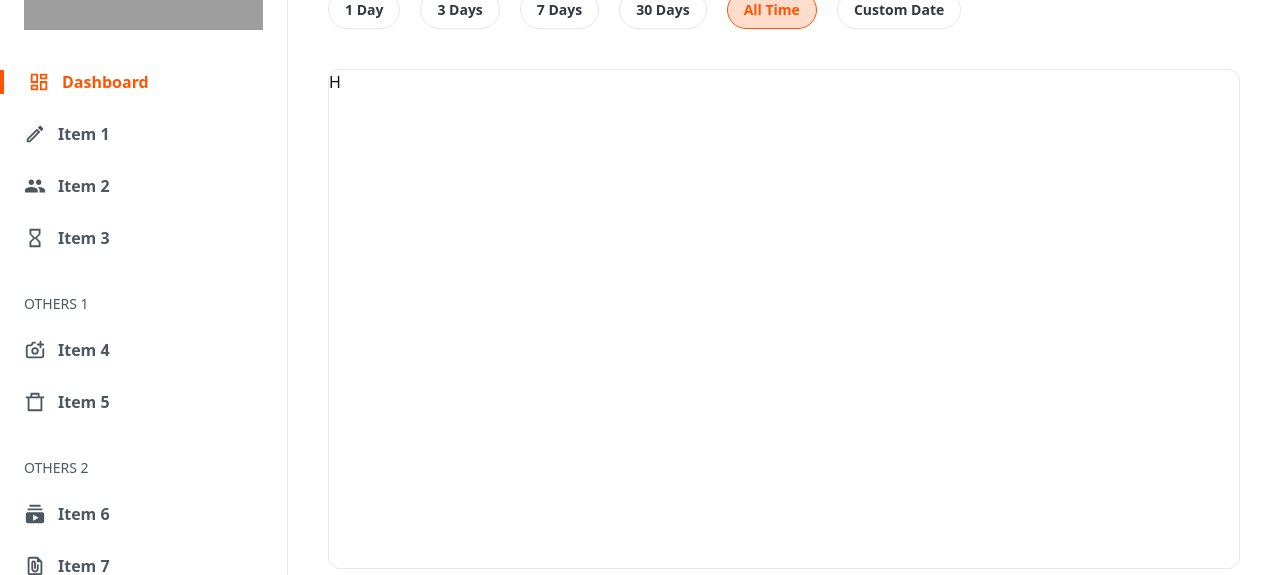
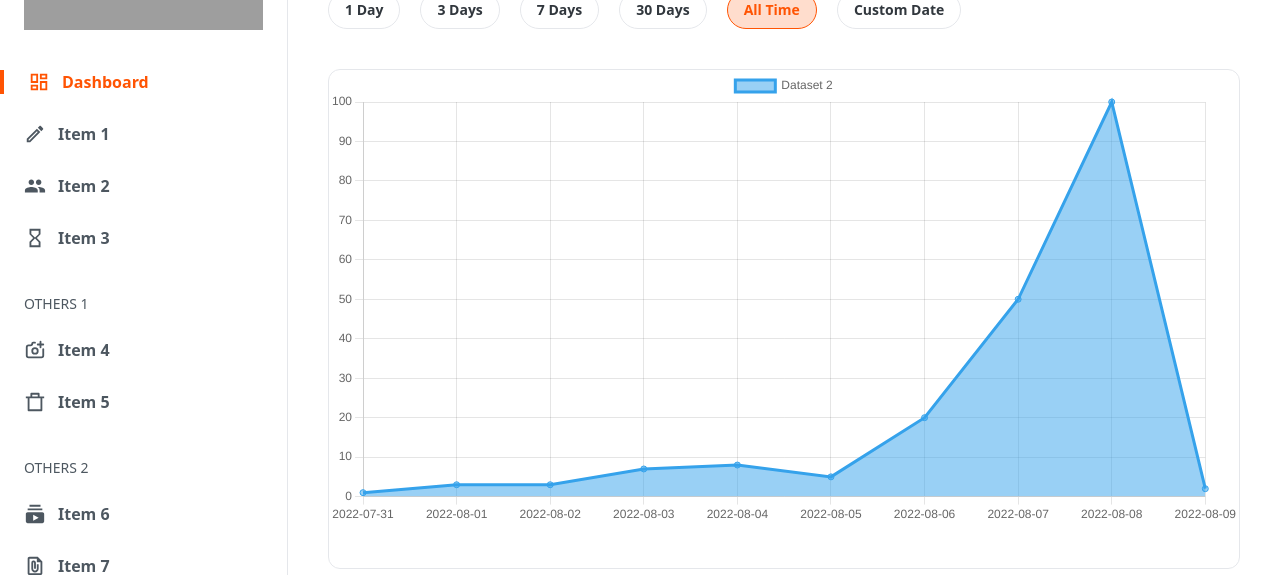
Before and after one commit to Stephen-Ibe/dashboard, a React (Vite) app: page / in a window 1280 px wide. Shown: the part 173-748 px from the top of the page. Built offline with nearby package versions, Linux system fonts and the light colour scheme; grey boxes are pictures that could not be loaded.

Commit message:
Line Charts Setup

```diff
--- a/package.json
+++ b/package.json
@@ -10,12 +10,16 @@
     "preview": "vite preview"
   },
   "dependencies": {
+    "chart.js": "^4.2.1",
+    "faker": "^6.6.6",
     "react": "^18.2.0",
+    "react-chartjs-2": "^5.2.0",
     "react-dom": "^18.2.0",
     "react-icons": "^4.8.0",
     "react-router-dom": "^6.10.0"
   },
   "devDependencies": {
+    "@faker-js/faker": "^7.6.0",
     "@types/react": "^18.0.28",
     "@types/react-dom": "^18.0.11",
     "@typescript-eslint/eslint-plugin": "^5.57.1",
--- a/src/pages/Home.tsx
+++ b/src/pages/Home.tsx
@@ -14,6 +14,7 @@ import { Link } from "react-router-dom";
 import Logo from "../assets/images/mainstack-logo.png";
 import Avatar from "../assets/images/avatar.png";
 import { IconContext } from "react-icons";
+import PageViewsChart from "./sections/PageViewsChart";
 
 const dateRanges = [
   { id: 0, title: "1 Day" },
@@ -138,7 +139,9 @@ const Home = () => {
                   </div>
                 ))}
               </div>
-              <div className="border rounded-xl h-[500px] my-10">H</div>
+              <div className="border rounded-xl h-[500px] my-10">
+                <PageViewsChart />
+              </div>
               <div className="border rounded-xl h-[500px] my-10">H</div>
             </div>
           </main>
--- /dev/null
+++ b/src/pages/sections/PageViewsChart.tsx
@@ -0,0 +1,62 @@
+import React from "react";
+import {
+  Chart as ChartJS,
+  CategoryScale,
+  LinearScale,
+  PointElement,
+  LineElement,
+  Title,
+  Tooltip,
+  Filler,
+  Legend,
+} from "chart.js";
+import { Line } from "react-chartjs-2";
+
+ChartJS.register(
+  CategoryScale,
+  LinearScale,
+  PointElement,
+  LineElement,
+  Title,
+  Tooltip,
+  Filler,
+  Legend
+);
+
+const views = {
+  "2022-07-31": 1,
+  "2022-08-01": 3,
+  "2022-08-02": 3,
+  "2022-08-03": 7,
+  "2022-08-04": 8,
+  "2022-08-05": 5,
+  "2022-08-06": 20,
+  "2022-08-07": 50,
+  "2022-08-08": 100,
+  "2022-08-09": 2,
+};
+
+export const options = {
+  responsive: true,
+};
+
+const labels = Object.keys(views);
+
+export const data = {
+  labels,
+  datasets: [
+    {
+      fill: true,
+      label: "Dataset 2",
+      data: Object.values(views),
+      borderColor: "rgb(53, 162, 235)",
+      backgroundColor: "rgba(53, 162, 235, 0.5)",
+    },
+  ],
+};
+
+const PageViewsChart = () => {
+  return <Line options={options} data={data} />;
+};
+
+export default PageViewsChart;
```
Also changed, not shown: 1 other file (tests, documents, lock files or other folders).
